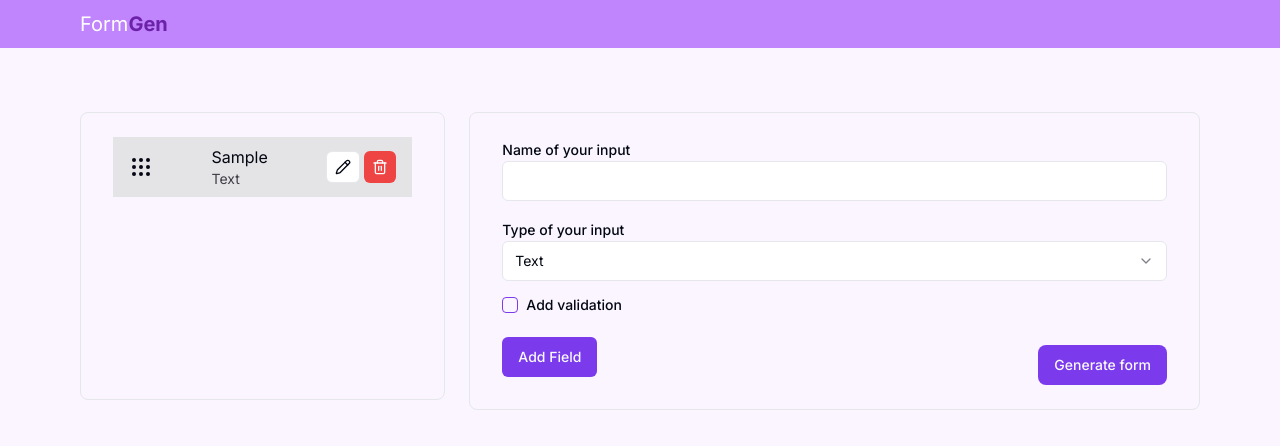
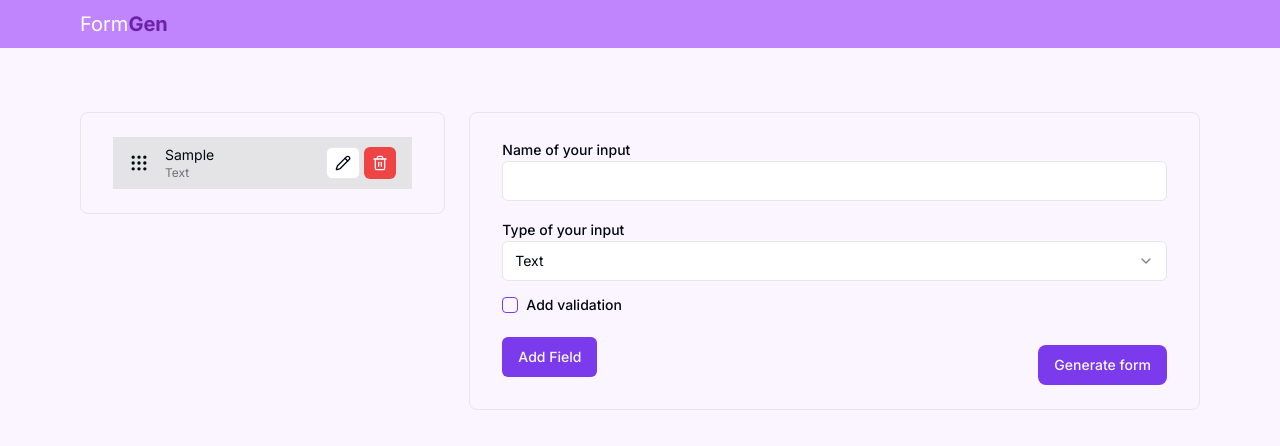
Before and after one commit to jeremnds/formgen, a Next.js app: page /generate in a window 1280 px wide. Both pictures are taken after typing "Sample" into the empty fields and a click on the button "Add Field". Shown: the top 446 px of the page. Built offline with nearby package versions, Linux system fonts and the light colour scheme.

Commit message:
fix: add id to prevent bugs on drag&drop

```diff
--- a/app/generate/page.tsx
+++ b/app/generate/page.tsx
@@ -16,12 +16,14 @@ import {
   verticalListSortingStrategy,
 } from "@dnd-kit/sortable";
 import { useState } from "react";
+import { v4 as uuidv4 } from "uuid";
 
 export default function Page() {
   const [fields, setFields] = useState<Field[]>([]);
 
   const handleAddField = (data: FieldFormData) => {
     const newField: Field = {
+      id: uuidv4(),
       name: data.name,
       type: data.type,
       options: data.options || undefined,
@@ -35,6 +37,7 @@ export default function Page() {
           }
         : undefined,
     };
+    console.log(newField);
     setFields((prevFields) => [...prevFields, newField]);
   };
 
@@ -44,11 +47,9 @@ export default function Page() {
     if (active.id !== over.id) {
       setFields((prevFields) => {
         const oldIndex = prevFields.findIndex(
-          (field) => field.name === active.id,
+          (field) => field.id === active.id,
         );
-        const newIndex = prevFields.findIndex(
-          (field) => field.name === over.id,
-        );
+        const newIndex = prevFields.findIndex((field) => field.id === over.id);
 
         return arrayMove(prevFields, oldIndex, newIndex);
       });
@@ -65,7 +66,7 @@ export default function Page() {
             modifiers={[restrictToVerticalAxis, restrictToWindowEdges]}
           >
             <SortableContext
-              items={fields.map((field) => field.name)}
+              items={fields.map((field) => field.id)}
               strategy={verticalListSortingStrategy}
             >
               <FieldList fields={fields} />
--- a/package.json
+++ b/package.json
@@ -26,6 +26,7 @@
     "react-hook-form": "^7.53.0",
     "tailwind-merge": "^2.5.2",
     "tailwindcss-animate": "^1.0.7",
+    "uuid": "^10.0.0",
     "zod": "^3.23.8"
   },
   "devDependencies": {
@@ -33,6 +34,7 @@
     "@types/react": "^18",
     "@types/react-beautiful-dnd": "^13.1.8",
     "@types/react-dom": "^18",
+    "@types/uuid": "^10.0.0",
     "eslint": "^8",
     "eslint-config-next": "14.2.6",
     "postcss": "^8",
--- a/src/components/molecules/FieldItem.tsx
+++ b/src/components/molecules/FieldItem.tsx
@@ -13,13 +13,13 @@ export default function FieldItem({ field, isDragging }: FieldItemProps) {
     <div
       className={cn(
         "flex items-center justify-between px-4 py-2",
-        isDragging ? "bg-purple-400" : "bg-zinc-200",
+        isDragging ? "bg-purple-300" : "bg-zinc-200",
       )}
     >
-      <Grip />
-      <div className="flex flex-col">
-        <p>{field.name}</p>
-        <span className="text-sm capitalize text-zinc-700">{field.type}</span>
+      <Grip className="mr-4 h-5 w-5" />
+      <div className="mr-auto flex flex-col">
+        <p className="text-sm">{field.name}</p>
+        <span className="text-xs capitalize text-zinc-500">{field.type}</span>
       </div>
       <div className="space-x-1">
         <Button variant="outline" className="h-8 p-2">
--- a/src/components/organisms/AddFieldForm.tsx
+++ b/src/components/organisms/AddFieldForm.tsx
@@ -119,7 +119,12 @@ export default function AddFieldForm({ onAddField }: AddFieldFormProps) {
         </div>
 
         {validation && (
-          <div className="mt-6 flex flex-col gap-4 rounded-lg border border-purple-300 p-6">
+          <div
+            className={cn(
+              "mt-6 flex flex-col gap-4 overflow-hidden rounded-lg border border-purple-300 p-6 transition-[max-height] duration-500 ease-in-out",
+              validation ? "max-h-screen opacity-100" : "max-h-0 opacity-0",
+            )}
+          >
             <div className="flex items-center gap-2">
               <Controller
                 name="required"
--- a/src/components/organisms/FieldList.tsx
+++ b/src/components/organisms/FieldList.tsx
@@ -9,9 +9,9 @@ type FieldListProps = {
 
 export default function FieldList({ fields }: FieldListProps) {
   return (
-    <div className="flex min-h-72 flex-col gap-2 rounded-lg border px-8 py-6">
+    <div className="flex h-fit flex-col gap-2 rounded-lg border px-8 py-6">
       {fields.map((field) => (
-        <SortableField key={field.name} field={field} />
+        <SortableField key={field.id} field={field} />
       ))}
     </div>
   );
@@ -25,7 +25,7 @@ function SortableField({ field }: { field: Field }) {
     transform,
     transition,
     isDragging,
-  } = useSortable({ id: field.name });
+  } = useSortable({ id: field.id });
 
   const style = {
     transform: CSS.Transform.toString(transform),
--- a/src/models/field.type.ts
+++ b/src/models/field.type.ts
@@ -1,4 +1,5 @@
 export type Field = {
+  id: string;
   name: string;
   type: string;
   options?: string;
```
Also changed, not shown: 1 other file (tests, documents, lock files or other folders).
